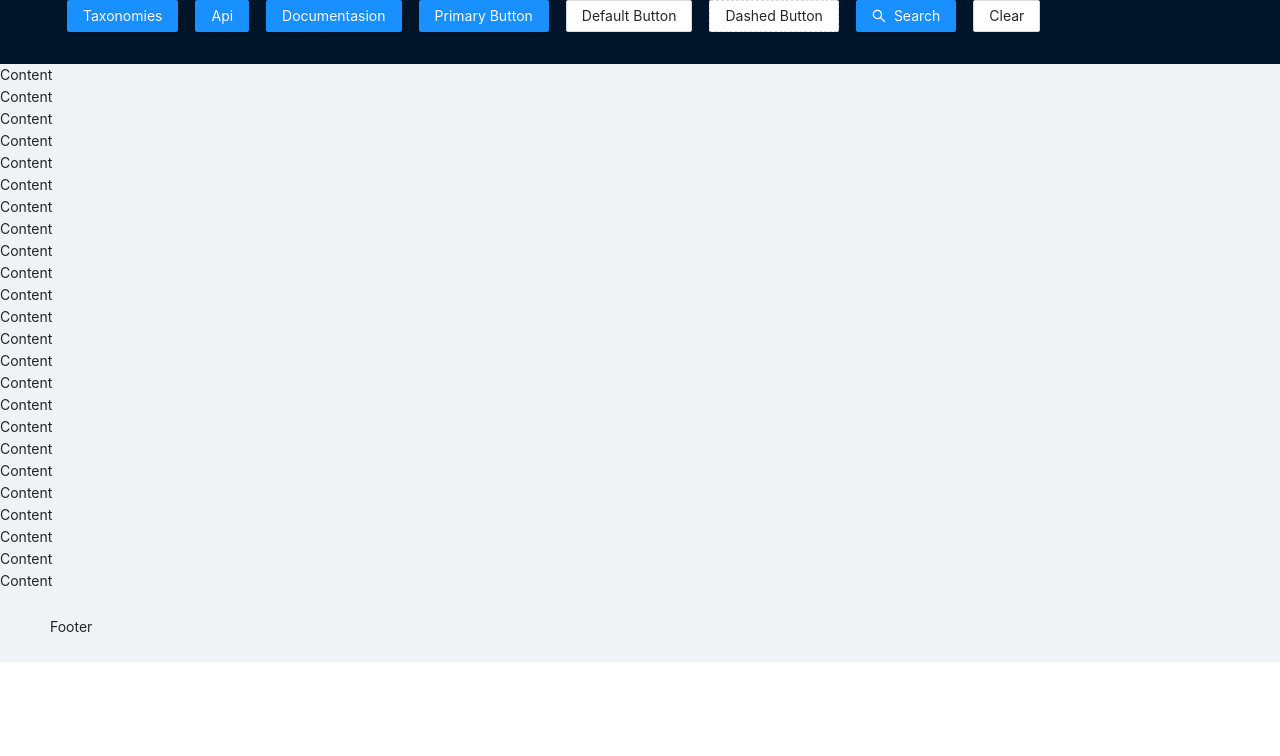
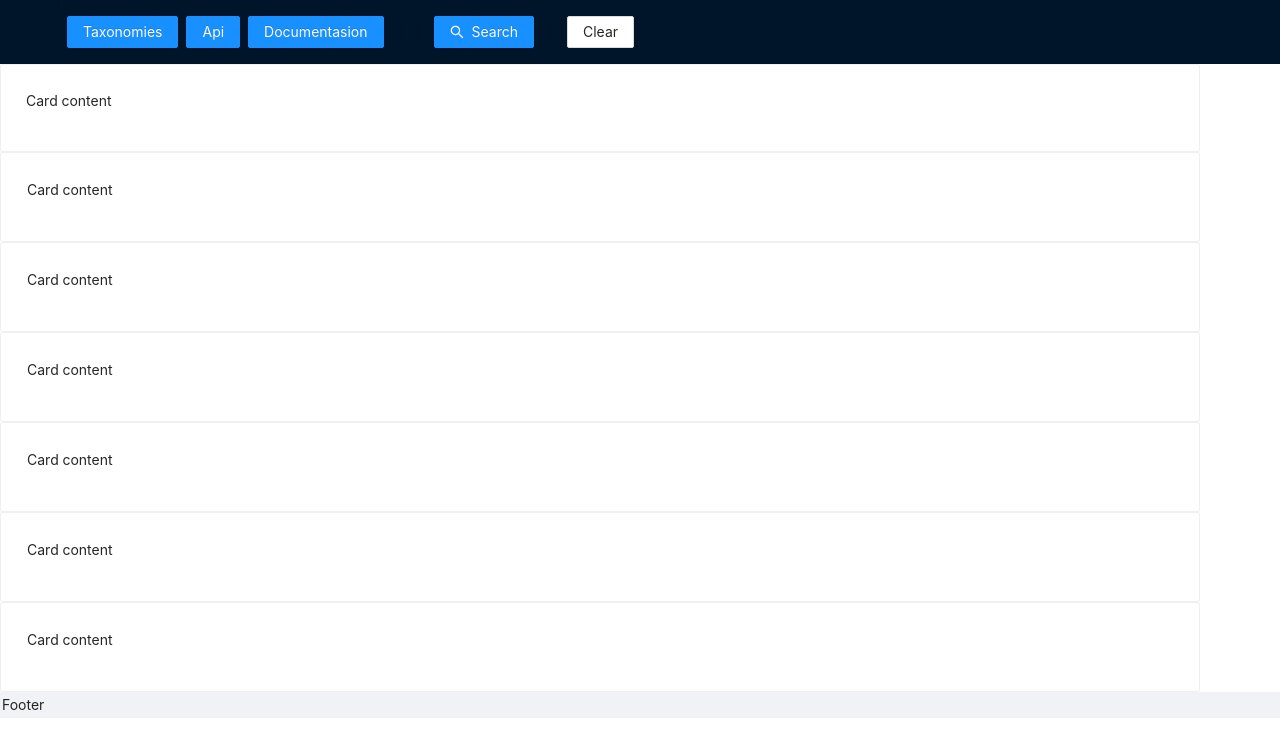
Before and after one commit to ricardozv/studyofAnsDesign, a React (Create React App) app: page / in a window 1280 px wide. Shown: the top 756 px of the page. Built offline with nearby package versions, Linux system fonts and the light colour scheme.

Commit message:
muda o content para cards, apesar de ter efetuado esta mudança, ainda estou analisando, pois me preocupa tambem a performance dos componentes e stylos

```diff
--- a/src/App.js
+++ b/src/App.js
@@ -1,11 +1,13 @@
 // import api from './services/api';
 
-import { Divider } from 'antd';
+import { Divider, Space, AutoComplete } from 'antd';
 import React from 'react';
 import { Button } from 'antd';
 import { SearchOutlined } from '@ant-design/icons';
 import { Layout, Menu} from 'antd';
 import './global.css';
+import { Card } from 'antd';
+
 
 const { Header, Footer, Content } = Layout;
 
@@ -15,130 +17,95 @@ function App() {
     <Header className="header">
       <Menu theme="dark" mode="horizontal" defaultSelectedKeys={['1']}>
       <Divider type="vertical" />
+        <Space>
         <Button type= "primary">Taxonomies</Button>
+        <Button type="primary">Api</Button>
+        <Button type="primary">Documentasion</Button>
         <Divider type="vertical" />
-        <Button type="primary">Api</Button>
-        <Divider type="vertical" />
-        <Button type="primary">Documentasion</Button>
+        </Space>
 
-        <Divider type="vertical" />
-        <Button type="primary">Primary Button</Button>
-        <Divider type="vertical" />
-        <Button>Default Button</Button>
-        <Divider type="vertical" />
-        <Button type="dashed">Dashed Button</Button>
-
-
+        <Space>
         <Divider type="vertical" />
         <Button type="primary" icon={<SearchOutlined />}>
           Search
         </Button>
         <Divider type="vertical" />
         <Button href="#">Clear</Button>
-
+        </Space>
 
 
       </Menu>
     </Header>
 
         <>
+        <Card style={
+          {
+            width: 1200,
+            padding: 1
+
+          }}>
+           <p>Card content</p>
+        </Card>
+        <Card style={
+          {
+            width: 1200,
+            padding: 2
+
+          }}>
+            <p>Card content</p>
+        </Card>
+        <Card style={
+          {
+            width: 1200,
+            padding: 2
+
+          }}>
+            <p>Card content</p>
+        </Card>
+        <Card style={
+          {
+            width: 1200,
+            padding: 2
+
+          }}>
+            <p>Card content</p>
+        </Card>
+        <Card style={
+          {
+            width: 1200,
+            padding: 2
+
+          }}>
+            <p>Card content</p>
+        </Card>
+        <Card style={
+          {
+            width: 1200,
+            padding: 2
+
+          }}>
+            <p>Card content</p>
+        </Card>
+
+        <Card style={
+          {
+            width: 1200,
+            padding: 2
+
+          }}>
+            <p>Card content</p>
+        </Card>
         <Layout>
-            <Content>Content</Content>
+              <Footer style={{
+                width: 1200,
+                padding: 2
+
+              }}>Footer</Footer>
         </Layout>
 
-            <Layout>
-                <Content>Content</Content>
-            </Layout>
 
-                <Layout>
-                  <Content>Content</Content>
-                </Layout>
 
-                    <Layout>
-                      <Content>Content</Content>
-                    </Layout>
 
-                        <Layout>
-                            <Content>Content</Content>
-                        </Layout>
-
-                            <Layout>
-                              <Content>Content</Content>
-                            </Layout>
-
-                                <Layout>
-                                  <Content>Content</Content>
-                                </Layout>
-
-                                    <Layout>
-                                        <Content>Content</Content>
-                                    </Layout>
-
-                                        <Layout>
-                                          <Content>Content</Content>
-                                        </Layout>
-
-                                            <Layout>
-                                              <Content>Content</Content>
-                                            </Layout>
-
-                                              <Layout>
-                                                  <Content>Content</Content>
-                                              </Layout>
-
-                                                  <Layout>
-                                                    <Content>Content</Content>
-                                                  </Layout>
-
-                                                       <Layout>
-                                                          <Content>Content</Content>
-                                                       </Layout>
-
-                                                  <Layout>
-                                                    <Content>Content</Content>
-                                                </Layout>
-
-                                            <Layout>
-                                              <Content>Content</Content>
-                                            </Layout>
-
-                                        <Layout>
-                                        <Content>Content</Content>
-                                     </Layout>
-
-                                <Layout>
-                                    <Content>Content</Content>
-                                </Layout>
-
-                                    <Layout>
-                                      <Content>Content</Content>
-                                    </Layout>
-
-                                       <Layout>
-                                          <Content>Content</Content>
-                                      </Layout>
-
-                                    <Layout>
-                                        <Content>Content</Content>
-                                    </Layout>
-
-                                <Layout>
-                                  <Content>Content</Content>
-                                </Layout>
-
-                          <Layout>
-                              <Content>Content</Content>
-                           </Layout>
-
-                      <Layout>
-                          <Content>Content</Content>
-                      </Layout>
-
-                <Layout>
-                  <Content>Content</Content>
-                </Layout>
-
-              <Footer>Footer</Footer>
         </>
 
     </div>
--- a/src/components/buttons/ButtonPrimary.js
+++ b/src/components/buttons/ButtonPrimary.js
@@ -5,5 +5,6 @@ export default function ButtonPrimary() {
 
     return (
 
+
     );
 }
```
